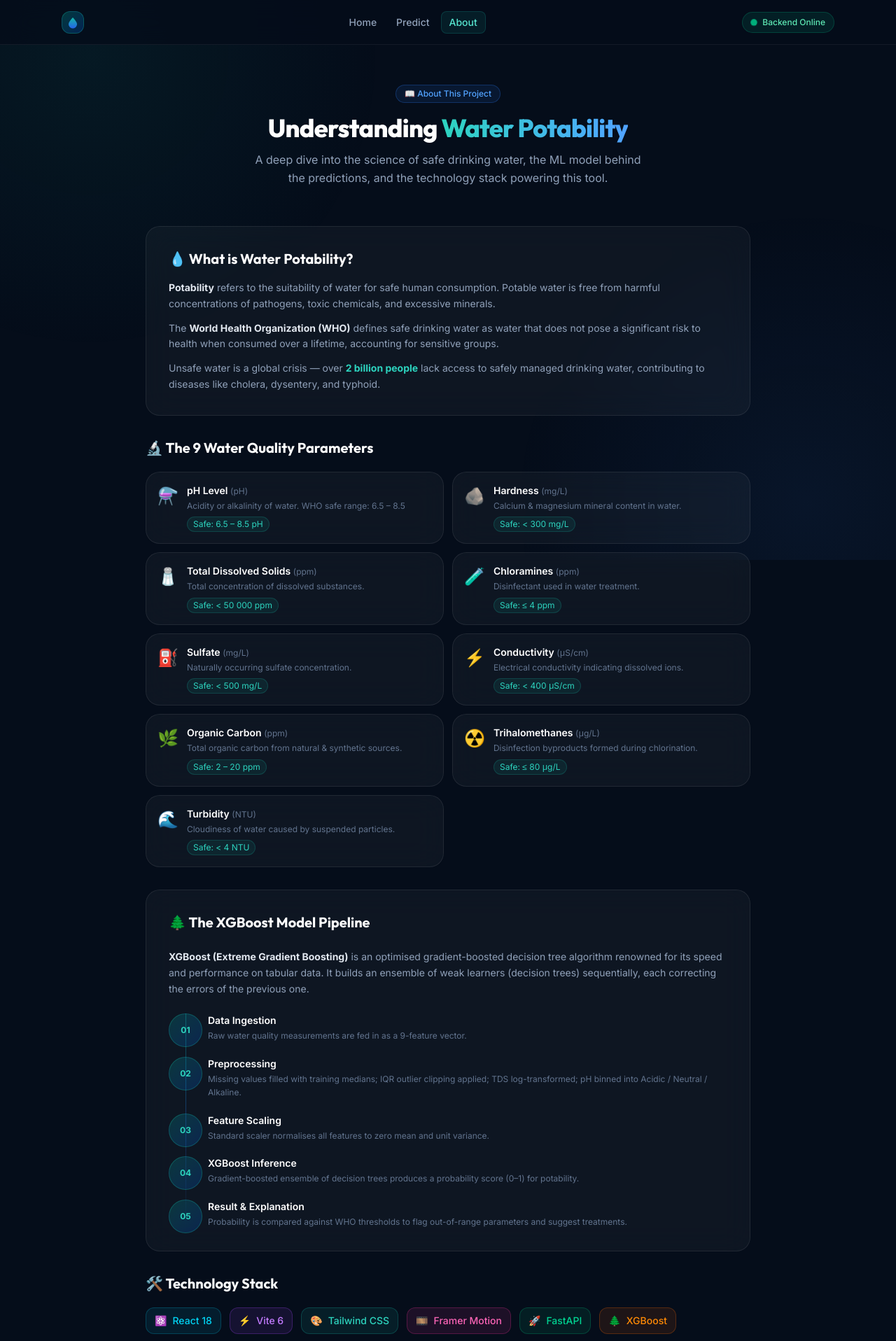
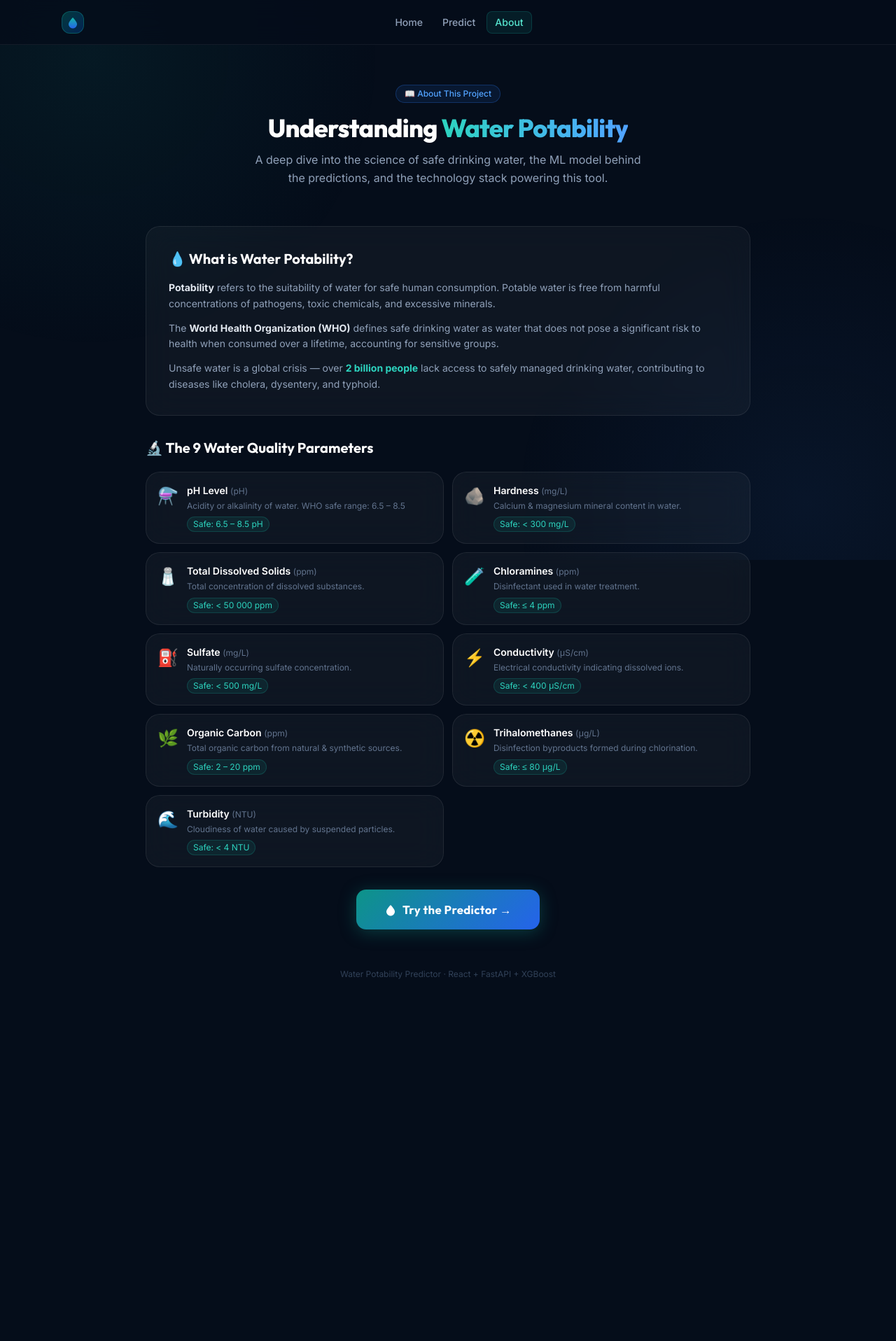
Before and after one commit to Dineth0/ML-Final-Project, a React (Vite) app in the folder frontend/: page /about in a window 1280 px wide. Shown: the top 1916 px of the page at 70% size. After the commit the page ends 1432 px from the top, so only its background shows below. Built offline with nearby package versions, Linux system fonts and the light colour scheme.

Commit message:
some pages ui updates

```diff
--- a/frontend/src/components/StatusBadge.jsx
+++ b/frontend/src/components/StatusBadge.jsx
@@ -26,17 +26,17 @@ export default function StatusBadge({ status }) {
 
   const cfg = configs[status] ?? configs.checking
 
-  return (
-    <div
-      className={`inline-flex items-center gap-2 px-3 py-1.5 rounded-full border text-xs font-medium ${cfg.bg} ${cfg.text}`}
-      aria-live="polite"
-      aria-label={`Backend status: ${cfg.label}`}
-    >
-      <span
-        className={`w-2 h-2 rounded-full ${cfg.dot} pulse-dot`}
-        aria-hidden="true"
-      />
-      {cfg.label}
-    </div>
-  )
+  // return (
+  //   <div
+  //     className={`inline-flex items-center gap-2 px-3 py-1.5 rounded-full border text-xs font-medium ${cfg.bg} ${cfg.text}`}
+  //     aria-live="polite"
+  //     aria-label={`Backend status: ${cfg.label}`}
+  //   >
+  //     <span
+  //       className={`w-2 h-2 rounded-full ${cfg.dot} pulse-dot`}
+  //       aria-hidden="true"
+  //     />
+  //     {cfg.label}
+  //   </div>
+  // )
 }
--- a/frontend/src/pages/About.jsx
+++ b/frontend/src/pages/About.jsx
@@ -110,53 +110,6 @@ export default function About() {
             </div>
           </motion.section>
 
-          {/* ─── ML Model Pipeline ─── */}
-          <motion.section className="glass-card p-6 sm:p-8 mb-8" {...fadeUp(0.2)} aria-labelledby="model-heading">
-            <h2 id="model-heading" className="text-xl font-bold text-white mb-6 flex items-center gap-2"
-                style={{ fontFamily: 'Outfit, sans-serif' }}>
-              🌲 The XGBoost Model Pipeline
-            </h2>
-            <p className="text-sm text-slate-400 leading-relaxed mb-6">
-              <strong className="text-slate-200">XGBoost (Extreme Gradient Boosting)</strong> is an optimised gradient-boosted
-              decision tree algorithm renowned for its speed and performance on tabular data. It builds an ensemble
-              of weak learners (decision trees) sequentially, each correcting the errors of the previous one.
-            </p>
-            <div className="relative">
-              {/* Vertical timeline line */}
-              <div className="absolute left-6 top-0 bottom-0 w-px bg-gradient-to-b from-teal-500/40 via-blue-500/30 to-transparent" aria-hidden="true" />
-              <div className="space-y-5">
-                {MODEL_STEPS.map((s) => (
-                  <div key={s.step} className="flex items-start gap-4 pl-14 relative">
-                    <div className="absolute left-0 w-12 h-12 rounded-full bg-gradient-to-br from-teal-500/20 to-blue-600/20
-                                    border border-teal-500/30 flex items-center justify-center flex-shrink-0">
-                      <span className="text-xs font-bold text-teal-400">{s.step}</span>
-                    </div>
-                    <div>
-                      <h3 className="text-sm font-semibold text-white">{s.title}</h3>
-                      <p className="text-xs text-slate-500 mt-0.5 leading-relaxed">{s.desc}</p>
-                    </div>
-                  </div>
-                ))}
-              </div>
-            </div>
-          </motion.section>
-
-          {/* ─── Tech Stack ─── */}
-          <motion.section className="mb-10" {...fadeUp(0.25)} aria-labelledby="tech-heading">
-            <h2 id="tech-heading" className="text-xl font-bold text-white mb-5 flex items-center gap-2"
-                style={{ fontFamily: 'Outfit, sans-serif' }}>
-              🛠️ Technology Stack
-            </h2>
-            <div className="flex flex-wrap gap-3">
-              {TECH_STACK.map((t) => (
-                <div key={t.name}
-                  className={`flex items-center gap-2 px-3 py-2 rounded-xl border ${t.bg} ${t.border} ${t.color} text-sm font-medium`}>
-                  <span aria-hidden="true">{t.icon}</span>
-                  {t.name}
-                </div>
-              ))}
-            </div>
-          </motion.section>
 
           {/* ─── CTA ─── */}
           <motion.div className="text-center" {...fadeUp(0.3)}>
--- a/frontend/src/pages/Home.jsx
+++ b/frontend/src/pages/Home.jsx
@@ -10,8 +10,7 @@ const fadeUp = (delay = 0) => ({
 
 const STATS = [
   { icon: '🔬', value: '9',          label: 'Parameters Analyzed',  color: 'from-teal-500/20 to-teal-600/10',  border: 'border-teal-500/25' },
-  { icon: '⚡', value: 'Real-time',  label: 'ML Prediction',         color: 'from-blue-500/20 to-blue-600/10',  border: 'border-blue-500/25' },
-  { icon: '🌲', value: 'XGBoost',    label: 'Gradient Boost Model',  color: 'from-indigo-500/20 to-indigo-600/10', border: 'border-indigo-500/25' },
+  { icon: '⚡', value: 'Real-time',  label: 'Prediction',         color: 'from-blue-500/20 to-blue-600/10',  border: 'border-blue-500/25' },
   { icon: '💧', value: 'WHO',        label: 'Safety Standards',      color: 'from-cyan-500/20 to-cyan-600/10',  border: 'border-cyan-500/25' },
 ]
 
@@ -19,12 +18,12 @@ const FEATURES = [
   {
     icon: '🎯',
     title: 'Accurate Predictions',
-    desc: 'XGBoost classifier trained on thousands of water samples. Outputs probability scores for transparent, explainable results.',
+    desc: 'Classifier trained on thousands of water samples. Outputs probability scores for transparent, explainable results.',
   },
   {
     icon: '🚀',
     title: 'Instant Analysis',
-    desc: 'Submit your parameters and get a prediction in milliseconds via the FastAPI backend — no waiting, no batch jobs.',
+    desc: 'Submit your parameters and get a prediction in milliseconds no waiting, no batch jobs.',
   },
   {
     icon: '📊',
@@ -92,7 +91,7 @@ export default function Home() {
               {...fadeUp(0.2)}
             >
               Enter 9 water quality parameters and our{' '}
-              <span className="text-teal-400 font-medium">XGBoost machine learning model</span>{' '}
+              <span className="text-teal-400 font-medium"> model</span>{' '}
               instantly predicts whether your water is potable — with confidence scores and safety recommendations.
             </motion.p>
 
@@ -126,7 +125,7 @@ export default function Home() {
           {/* ─── Stat cards ─── */}
           <section className="mb-20" aria-labelledby="stats-heading">
             <h2 id="stats-heading" className="sr-only">Key Features</h2>
-            <div className="grid grid-cols-2 lg:grid-cols-4 gap-4">
+            <div className="grid grid-cols-2 lg:grid-cols-3 gap-4">
               {STATS.map((s, i) => (
                 <motion.div
                   key={s.label}
--- a/frontend/src/pages/Predict.jsx
+++ b/frontend/src/pages/Predict.jsx
@@ -197,7 +197,7 @@ export default function Predict() {
               >
                 <div className="inline-flex items-center gap-3 text-teal-300 text-sm">
                   <div className="spinner" aria-hidden="true" />
-                  <span>Running XGBoost model prediction…</span>
+                  <span>Running prediction…</span>
                 </div>
               </motion.div>
             )}
```
